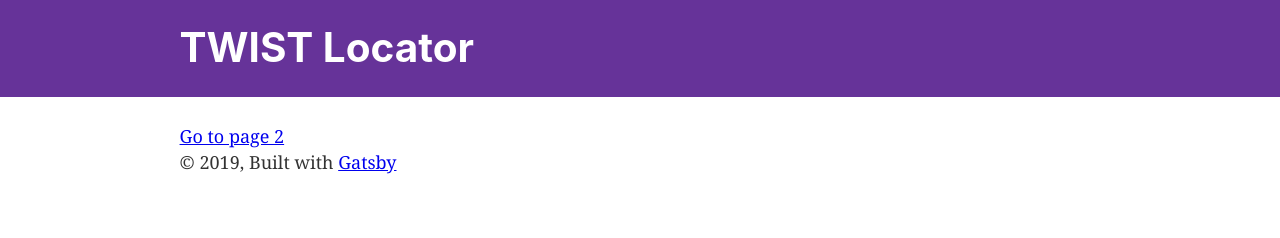
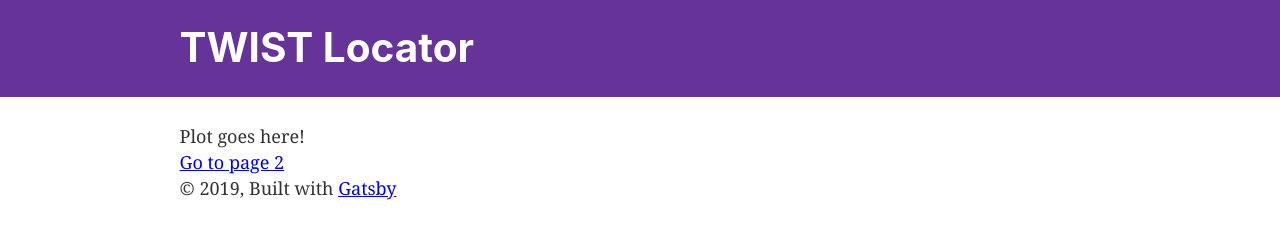
Before and after one commit to adambechtold/captsone-plotter, a Gatsby site: page / in a window 1280 px wide. Built offline with nearby package versions, Linux system fonts and the light colour scheme; Gatsby itself is replaced by a stand-in of ours.

Commit message:
basic plot setup

```diff
--- /dev/null
+++ b/src/components/plot.js
@@ -0,0 +1,18 @@
+import PropTypes from "prop-types"
+import React from "react"
+
+const Plot = ({ siteTitle }) => (
+  <div>
+    Plot goes here!
+  </div>
+)
+
+Plot.propTypes = {
+  siteTitle: PropTypes.string,
+}
+
+Plot.defaultProps = {
+  siteTitle: ``,
+}
+
+export default Plot
--- a/src/pages/index.js
+++ b/src/pages/index.js
@@ -4,10 +4,12 @@ import { Link } from "gatsby"
 import Layout from "../components/layout"
 import Image from "../components/image"
 import SEO from "../components/seo"
+import Plot from '../components/plot'
 
 const IndexPage = () => (
   <Layout>
     <SEO title="Home" keywords={[`gatsby`, `application`, `react`]} />
+    <Plot></Plot>
     <Link to="/page-2/">Go to page 2</Link>
   </Layout>
 )
```
